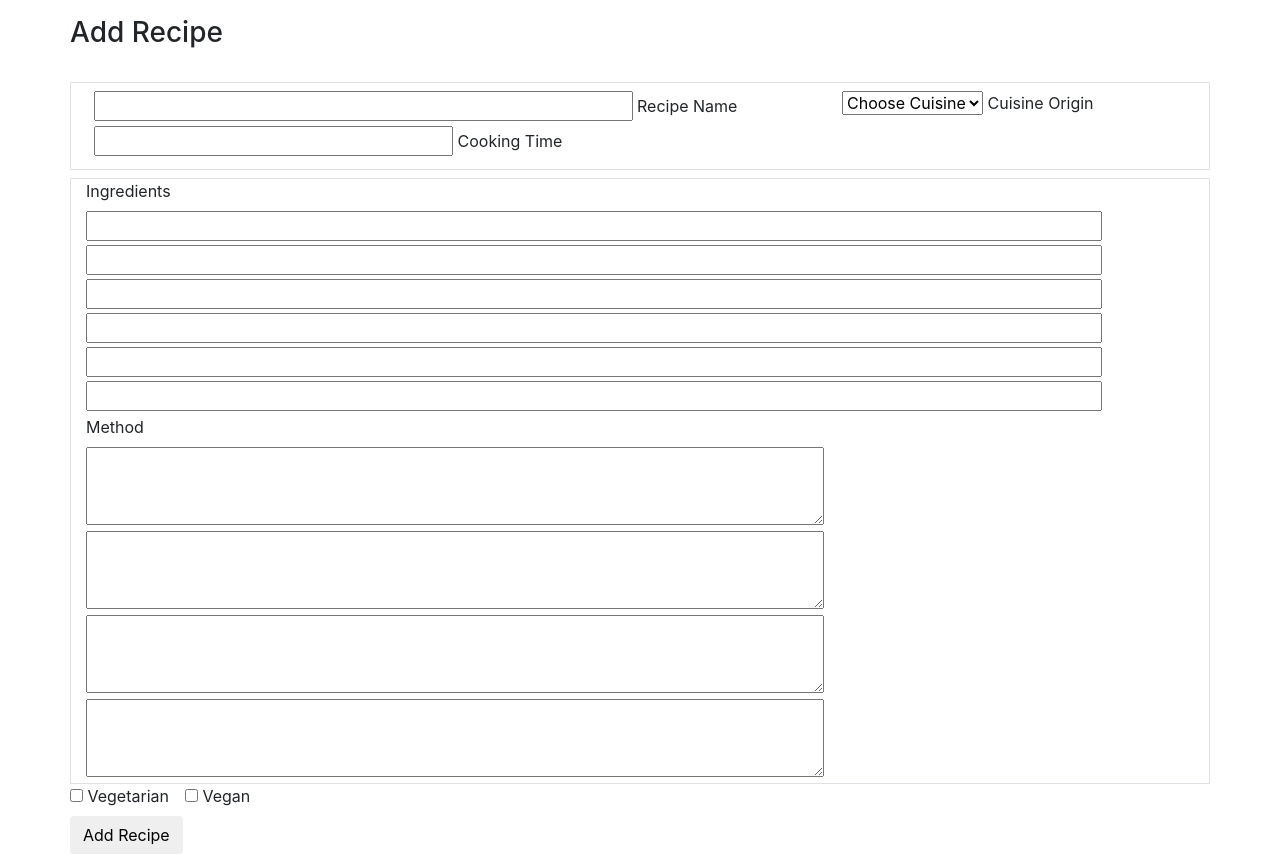
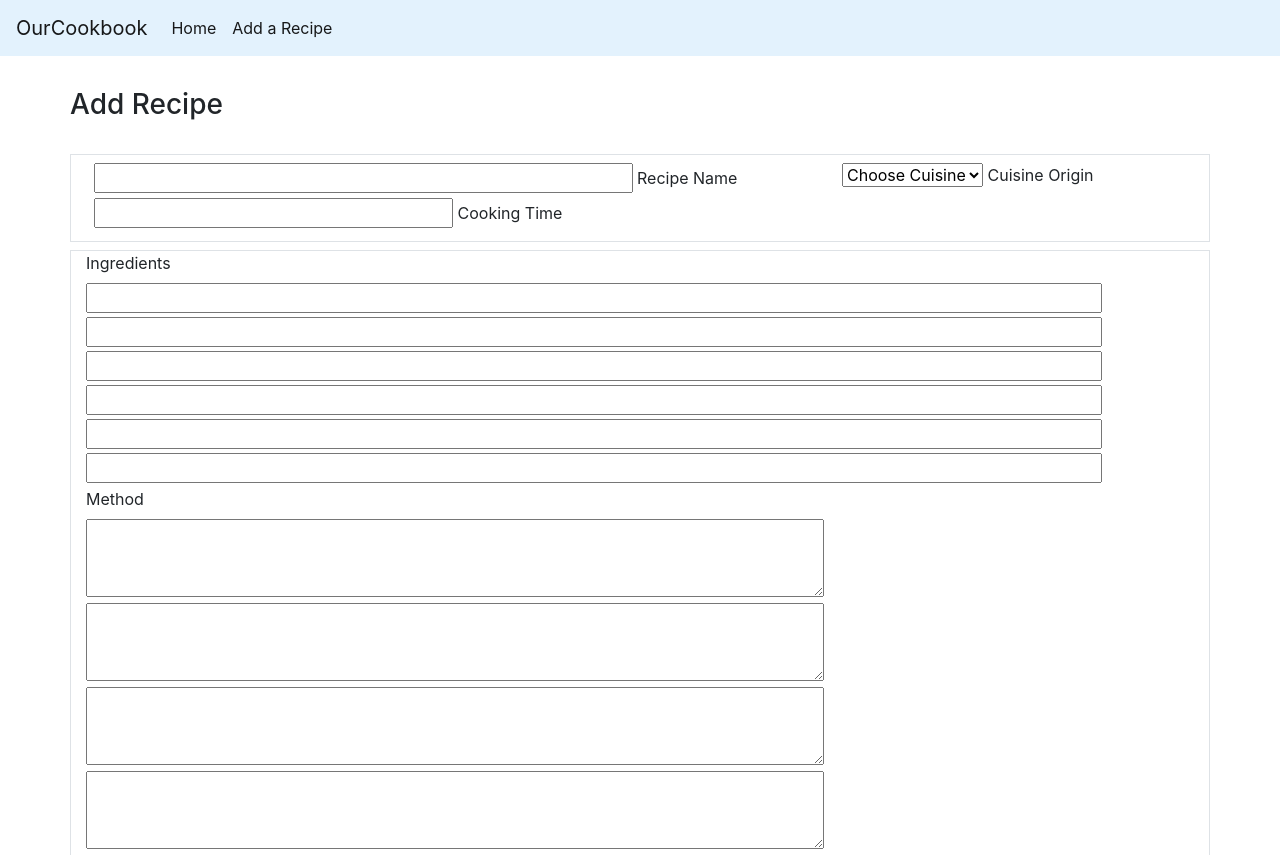
Before and after one commit to NinjaAiden/dcd-milestone-project, a Flask app: page /add_recipe in a window 1280 px wide. Shown: the top 855 px of the page. Run offline with Flask 2, Linux system fonts and the light colour scheme; data that the repository does not hold is empty; some libraries are stand-ins or nearby versions.

Commit message:
added navbar and navigation links

```diff
--- a/app.py
+++ b/app.py
@@ -1,5 +1,5 @@
 import os
-from flask import Flask, render_template, redirect, request, url_for
+from flask import Flask, render_template, redirect, request, url_for, session
 from flask_pymongo import PyMongo
 from bson.objectid import ObjectId
 
@@ -9,22 +9,26 @@ app.config["MONGO_URI"] = 'mongodb://admin:Xb0x3869@ds357955.mlab.com:57955/dcd-
 
 mongo = PyMongo(app)
 
+# main page
 @app.route('/')
 @app.route('/get_recipes')
 def get_recipes():
     return render_template('recipes.html',
         recipes=mongo.db.recipes.find())
 
+# page to view recipe in full
 @app.route('/view_recipe/<recipe_id>')
 def view_recipe(recipe_id):
     the_recipe=mongo.db.recipes.find_one({"_id": ObjectId(recipe_id)})
     return render_template('viewrecipe.html', recipe=the_recipe)
 
+# page to render form for adding recipe
 @app.route('/add_recipe')
 def add_recipe():
     return render_template('addrecipe.html',
         cuisine=mongo.db.cuisine.find())
 
+# page to collate data to database
 @app.route('/insert_recipe', methods=['POST'])
 def insert_recipe():
     # get database collection
--- a/templates/base.html
+++ b/templates/base.html
@@ -10,6 +10,22 @@
 </head>
 
 <body>
+    <nav class="navbar navbar-expand-lg navbar-light mb-3" style="background-color: #e3f2fd;">
+        <a class="navbar-brand" href="{{url_for('get_recipes')}}">OurCookbook</a>
+        <button class="navbar-toggler" type="button" data-toggle="collapse" data-target="#navbarSupportedContent" aria-controls="navbarSupportedContent" aria-expanded="false" aria-label="Toggle navigation">
+    <span class="navbar-toggler-icon"></span>
+  </button>
+        <div class="collapse navbar-collapse" id="navbarSupportedContent">
+            <ul class="navbar-nav mr-auto">
+                <li class="nav-item active">
+                    <a class="nav-link" href="{{url_for('get_recipes')}}">Home<span class="sr-only"></span></a>
+                </li>
+                <li class="nav-item active">
+                    <a class="nav-link" href="{{url_for('add_recipe')}}">Add a Recipe<span class="sr-only"></span></a>
+                </li>
+            </ul>
+        </div>
+    </nav>
     {% block content %} {% endblock %}
 
     <script src="https://code.jquery.com/jquery-3.2.1.slim.min.js"></script>
```
